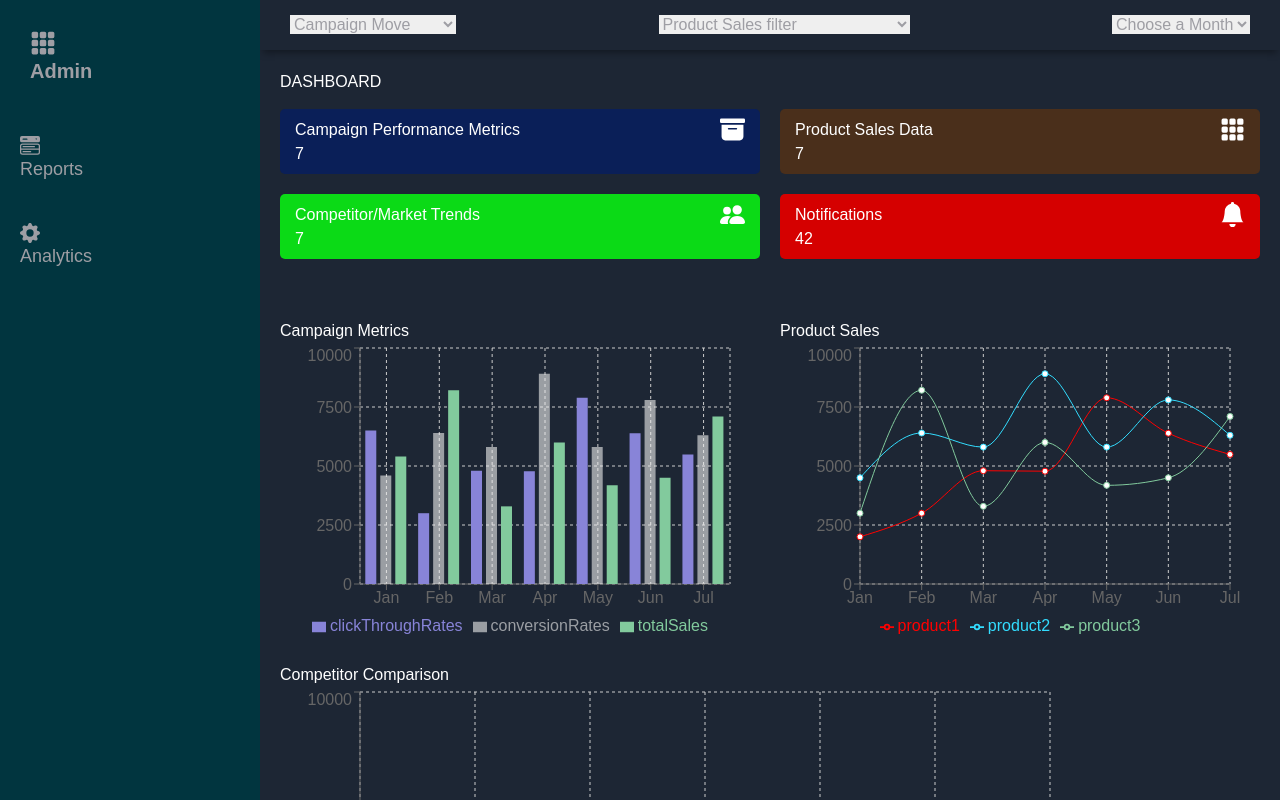
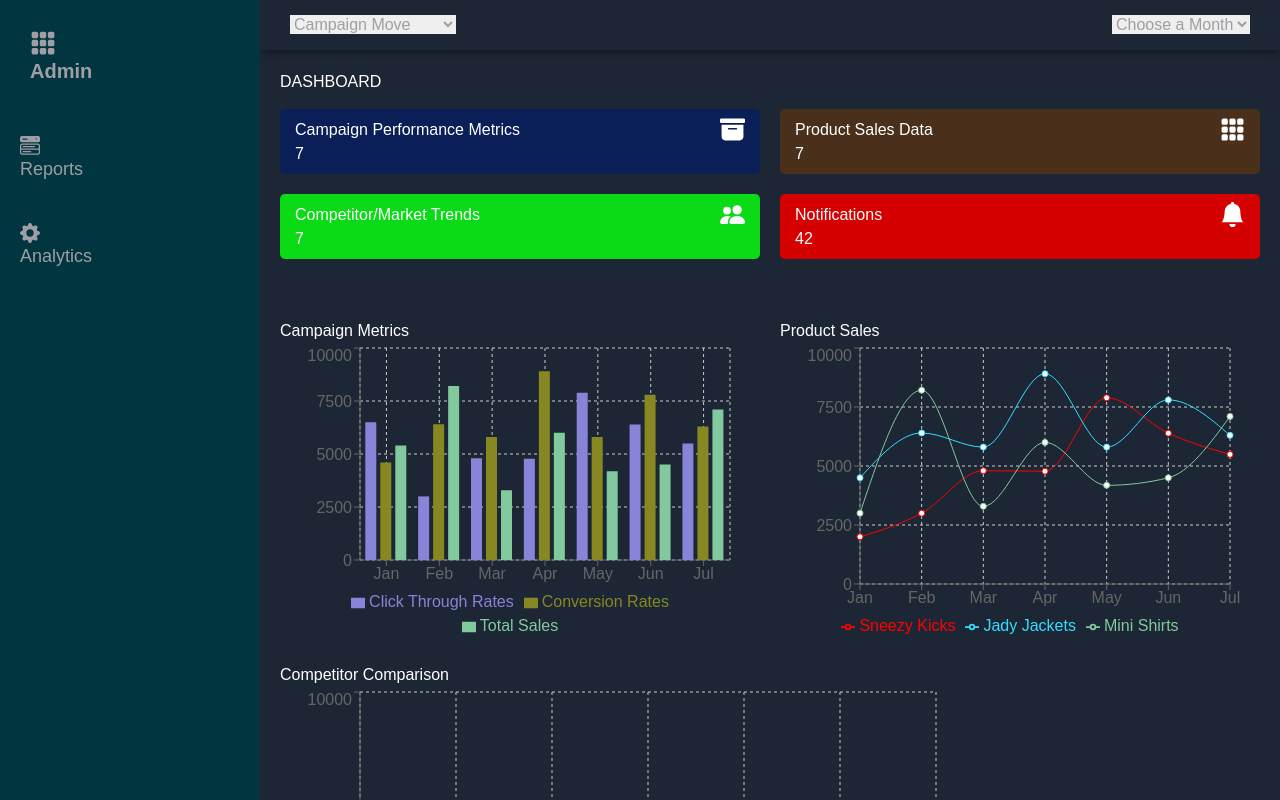
Before and after one commit to fGiordi/dashboard-next, a React (Vite) app: page / in a window 1280 px wide. Built offline with nearby package versions, Linux system fonts and the light colour scheme.

Commit message:
updated key values on graphs

```diff
--- a/src/layouts/Header.tsx
+++ b/src/layouts/Header.tsx
@@ -59,13 +59,13 @@ function Header({ openSidebar }: IHeader) {
 
 			</div>
 
-			<div className='header-center'>
+			{/* <div className='header-center'>
 				<select value={selectedSalesOption} onChange={handleNumSales} id="sales" className="bg-gray-50 border border-gray-300 text-gray-900 text-sm rounded-lg focus:ring-blue-500 focus:border-blue-500 block w-full p-2.5 dark:bg-gray-700 dark:border-gray-600 dark:placeholder-gray-400 dark:text-white dark:focus:ring-blue-500 dark:focus:border-blue-500">
 				<option selected disabled>Product Sales filter</option>
 				<option value="highest" className='bg-green-500 text-white'>Highest Month for Product Sales</option>
 				<option value="lowest" className='bg-red-500 text-white'>Lowest Month for Product Sales</option>
 			</select>
-			</div>
+			</div> */}
 
 			<div className='header-right'>
 			<select onChange={handleMonth} value={selectedMonth} id="month" className="bg-gray-50 border border-gray-300 text-gray-900 text-sm rounded-lg focus:ring-blue-500 focus:border-blue-500 block w-full p-2.5 dark:bg-gray-700 dark:border-gray-600 dark:placeholder-gray-400 dark:text-white dark:focus:ring-blue-500 dark:focus:border-blue-500">
--- a/src/page/Home.tsx
+++ b/src/page/Home.tsx
@@ -31,7 +31,7 @@ function Home() {
 				<Card title="Notifications" icon={<BsFillBellFill className='card_icon' />} totalItems={notificationAmount} />
 			</div>
 
-			<div className='charts overflow-x-scroll xl:overflow-hidden'>
+			<div className='charts overflow-x-scroll 2xl:overflow-hidden'>
 				<div className='flex flex-col'>
 					<TextTitle title="Campaign Metrics" />
 					<ResponsiveContainer width={isMobile ? 500 : '100%'} height={300}>
@@ -52,9 +52,9 @@ function Home() {
 							<YAxis />
 							<Tooltip />
 							<Legend />
-							<Bar dataKey="clickThroughRates" fill="#8884d8" />
-							<Bar dataKey="conversionRates" fill="#eee9" />
-							<Bar dataKey="totalSales" fill="#82ca9d" />
+							<Bar dataKey="clickThroughRates" name='Click Through Rates' fill="#8884d8" />
+							<Bar dataKey="conversionRates" name="Conversion Rates" fill="#882" />
+							<Bar dataKey="totalSales" name="Total Sales" fill="#82ca9d" />
 						</BarChart>
 					</ResponsiveContainer>
 				</div>
@@ -62,7 +62,7 @@ function Home() {
 
 				<div className='flex flex-col'>
 					<TextTitle title="Product Sales" />
-					<ResponsiveContainer width={isMobile ? 500 : '100%'}height={300} >
+					<ResponsiveContainer width={isMobile ? 500 : '100%'} height={300} >
 						<LineChart
 							width={500}
 							height={300}
@@ -79,9 +79,9 @@ function Home() {
 							<YAxis />
 							<Tooltip />
 							<Legend />
-							<Line type="monotone" dataKey="product1" stroke="red" />
-							<Line type="monotone" dataKey="product2" stroke="#3df" />
-							<Line type="monotone" dataKey="product3" stroke="#82ca9d" />
+							<Line type="monotone" dataKey="product1"  name='Sneezy Kicks' stroke="red" />
+							<Line type="monotone" dataKey="product2"  name='Jady Jackets' stroke="#3df" />
+							<Line type="monotone" dataKey="product3"  name="Mini Shirts" stroke="#82ca9d" />
 						</LineChart>
 					</ResponsiveContainer>
 				</div>
@@ -89,9 +89,9 @@ function Home() {
 			</div>
 
 			<div className='charts-full overflow-x-scroll xl:overflow-hidden'>
-				<div className='flex flex-col'>
+				<div className='flex flex-col items-center justify-center'>
 					<TextTitle title="Competitor Comparison"/>
-					<ResponsiveContainer width={800} height="100%">
+					<ResponsiveContainer width={isMobile ? 500 : '100%'} height="100%">
 					<LineChart
 						width={500}
 						height={300}
@@ -108,9 +108,9 @@ function Home() {
 						<YAxis />
 						<Tooltip />
 						<Legend />
-						<Line type="monotone" dataKey="competitorA" stroke="#8884d8" />
-						<Line type="monotone" dataKey="competitorB" stroke="#3df" />
-						<Line type="monotone" dataKey="competitorC" stroke="#82ca9d" />
+						<Line type="monotone" dataKey="competitorA" name="Global Stores PTY" stroke="#8884d8" />
+						<Line type="monotone" dataKey="competitorB" name="Le Brand PTY " stroke="#3df" />
+						<Line type="monotone" dataKey="competitorC" name="Coast Line Stores PTY" stroke="#82ca9d" />
 					</LineChart>
 				</ResponsiveContainer>
 
```
Also changed, not shown: 1 other file (tests, documents, lock files or other folders).
